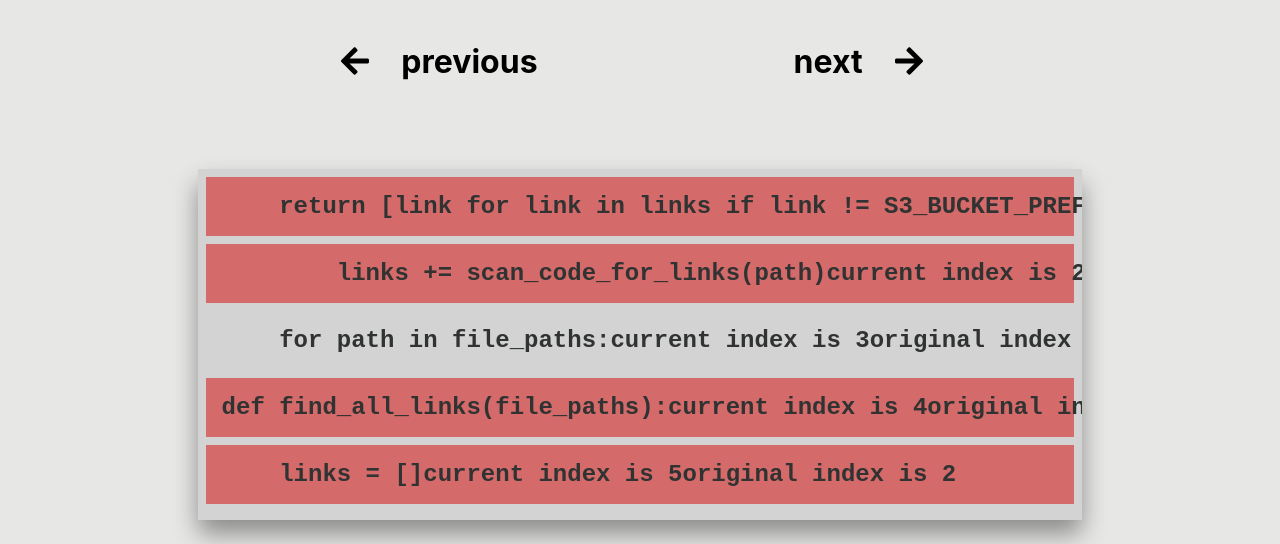
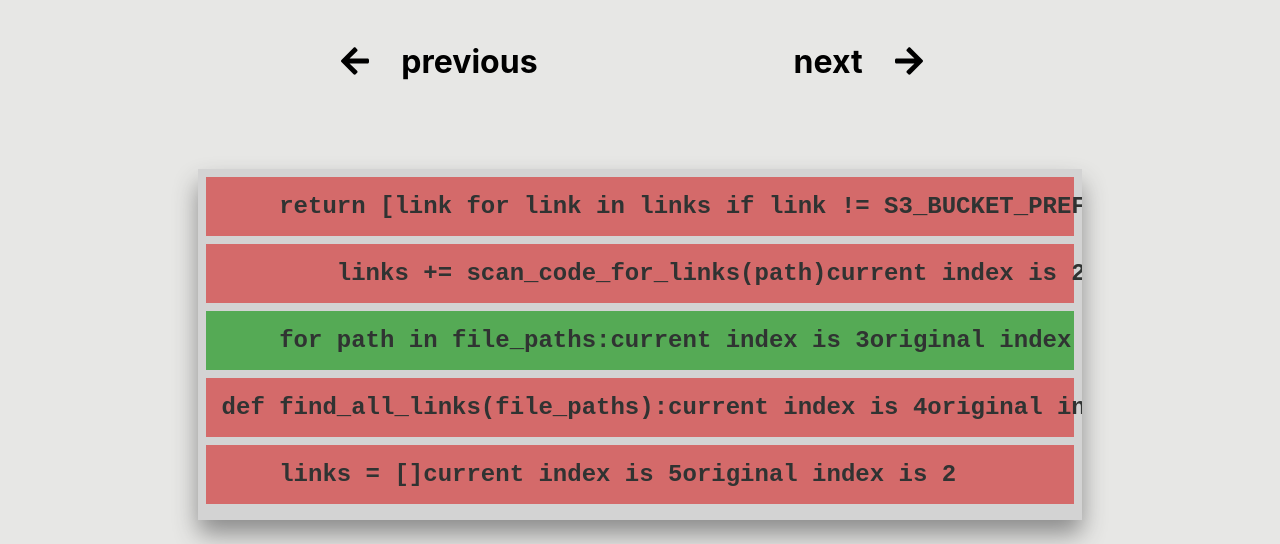
Before and after one commit to lpmi-13/parsons-problems, a React app: page /functions in a window 1280 px wide. Shown: the part 290-834 px from the top of the page. Built offline with nearby package versions, Linux system fonts and the light colour scheme.

Commit message:
fix styles for correct/incorrect order without dragging

```diff
--- a/src/components/CodeSnippet.js
+++ b/src/components/CodeSnippet.js
@@ -14,14 +14,14 @@ const reorder = (list, startIndex, endIndex) => {
 
 const grid = 8;
 
-const getItemStyle = (isDragging, draggableStyle, original_index, current_index) => ({
+const getItemStyle = (isDragging, draggableStyle) => ({
   // some basic styles to make the items look a bit nicer
   userSelect: "none",
   padding: grid * 2,
   margin: `0 0 ${grid}px 0`,
 
   // change background colour if dragging
-  background: isDragging ? "lightgreen" : original_index === current_index ? "55AA55" : "#D46A6A",
+  background: isDragging && "lightgreen",
 
   // styles we need to apply on draggables
   ...draggableStyle
@@ -69,6 +69,7 @@ const CodeSnippet = ({ lines }) => {
                         <Draggable key={item.line_number.toString()} draggableId={item.line_number.toString()} index={index}>
                           {(provided, snapshot) => (
                             <div
+                              className={index + 1 === item.line_number ? 'correct-line' : 'incorrect-line'}
                               ref={provided.innerRef}
                               {...provided.draggableProps}
                               {...provided.dragHandleProps}
--- a/src/styles/play.scss
+++ b/src/styles/play.scss
@@ -30,6 +30,14 @@
       opacity: 0;
       transition: 1s ease-in-out;
     }
+}
+
+.correct-line {
+    background: #55AA55;
+}
+
+.incorrect-line {
+    background: #D46A6A;
 }
 
 .home-screen {
```
